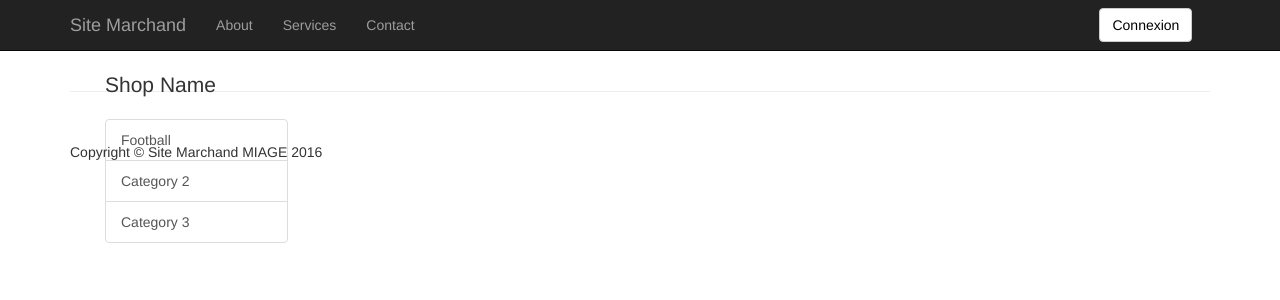
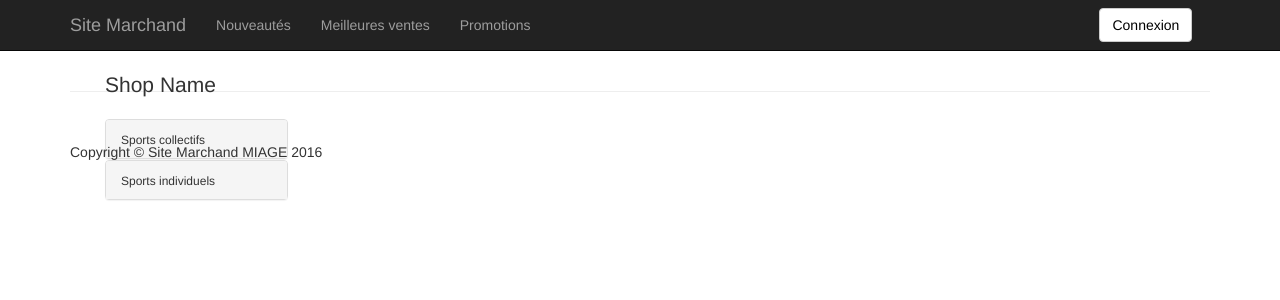
Before and after one commit to ArnaudRabeony/SiteMarchand, a PHP site: page /index.php?page=menu in a window 1280 px wide. Shown: the top 300 px of the page. Run offline with PHP 8.4, Linux system fonts and the light colour scheme; some libraries are stand-ins or nearby versions.

Commit message:
Creation page welcome/changement menu

```diff
--- a/css/global.css
+++ b/css/global.css
@@ -65,3 +65,26 @@
 	position: relative;
     top: 13px
 }
+
+#categories .panel-group
+{
+	margin-bottom: 1px;
+}
+
+#collapseCollectives li, #collapseIndividuals li
+{
+	font-size: 11px;
+}
+
+.panel-title a
+{
+	text-decoration: none;
+	font-size: 12px;
+}
+
+.list-group a
+{
+	text-decoration: none;
+	font-size: 11px;
+	color: black;
+}
--- a/index.php
+++ b/index.php
@@ -8,7 +8,7 @@
     include('fonctions.php');
     protectPostGet();
 
-    $containedPage = isset($_GET['page']) && trim($_GET['page'])!="" ? $_GET['page'] : "football";
+    $containedPage = isset($_GET['page']) && trim($_GET['page'])!="" ? $_GET['page'] : "welcome";
 ?>
 
 <!DOCTYPE html>
@@ -47,11 +47,36 @@
     <?php include('menu.php'); ?>
     <div id="categories" class="col-md-2">
         <p class="lead">Shop Name</p>
-        <div class="list-group">
-            <a href="index.php?page=football" class="list-group-item">Football</a>
-            <a href="#" class="list-group-item">Category 2</a>
-            <a href="#" class="list-group-item">Category 3</a>
-        </div>
+            <div class="panel-group" id="collectives">
+              <div class="panel panel-default">
+                <div class="panel-heading">
+                  <h4 class="panel-title">
+                    <a data-toggle="collapse" href="#collapseCollectives">Sports collectifs</a>
+                  </h4>
+                </div>
+                <div id="collapseCollectives" class="panel-collapse collapse">
+                  <ul class="list-group">
+                    <li class="list-group-item"><a href="index.php?page=football"style="padding: 0px 0px">Football</a></li>
+                    <li class="list-group-item"><a href="#">Basketball</a></li>
+                  </ul>
+                </div>
+              </div>
+            </div>
+            <div class="panel-group" id="individuals">
+              <div class="panel panel-default">
+                <div class="panel-heading">
+                  <h4 class="panel-title">
+                    <a data-toggle="collapse" href="#collapseIndividuals">Sports individuels</a>
+                  </h4>
+                </div>
+                <div id="collapseIndividuals" class="panel-collapse collapse">
+                  <ul class="list-group">
+                    <li class="list-group-item"><a href="#">Judo</a></li>
+                    <li class="list-group-item"><a href="#">Boxe</a></li>
+                  </ul>
+                </div>
+              </div>
+            </div>
     </div>
     <!-- Page Content -->
     <div class="container">
--- a/menu.php
+++ b/menu.php
@@ -25,14 +25,17 @@ $isAdmin = isset($_SESSION['type']) && $_SESSION['type']=="admin" ? true : false
             <div class="collapse navbar-collapse" id="bs-example-navbar-collapse-1">
                 <ul class="nav navbar-nav">
                     <li>
-                        <a href="#">About</a>
+                        <a href="#">Nouveautés</a>
                     </li>
                     <li>
-                        <a href="#">Services</a>
+                        <a href="#">Meilleures ventes</a>
                     </li>
                     <li>
-                        <a href="#">Contact</a>
+                        <a href="#">Promotions</a>
                     </li>
+                    <!-- <li style="margin-left: 150px">
+                        <a href="#">Connexion</a>
+                    </li> -->
                 </ul>
             </div>
             <!-- /.navbar-collapse -->
```
Also changed, not shown: welcome.php (added, +13 -0 lines), README.md.
